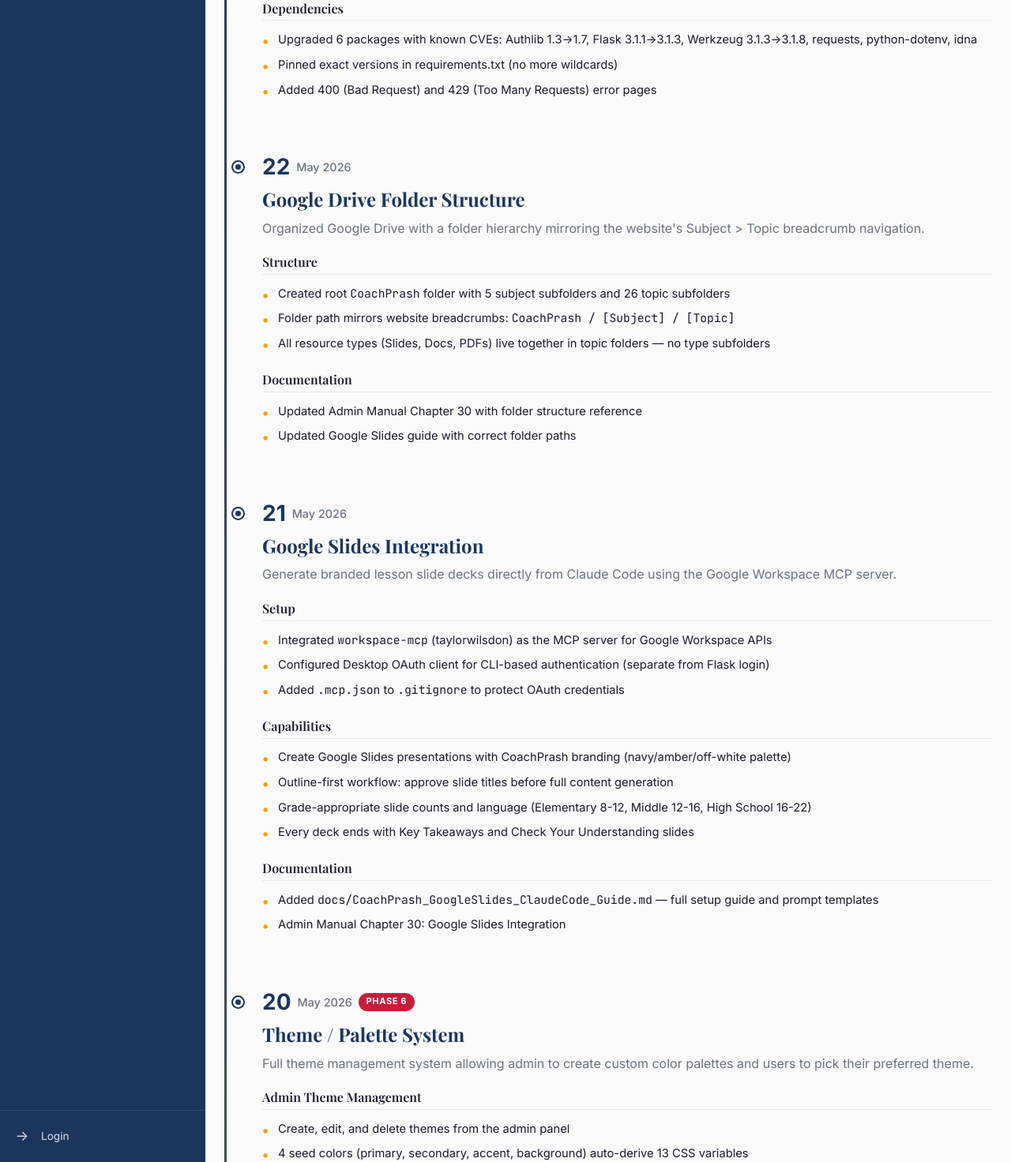
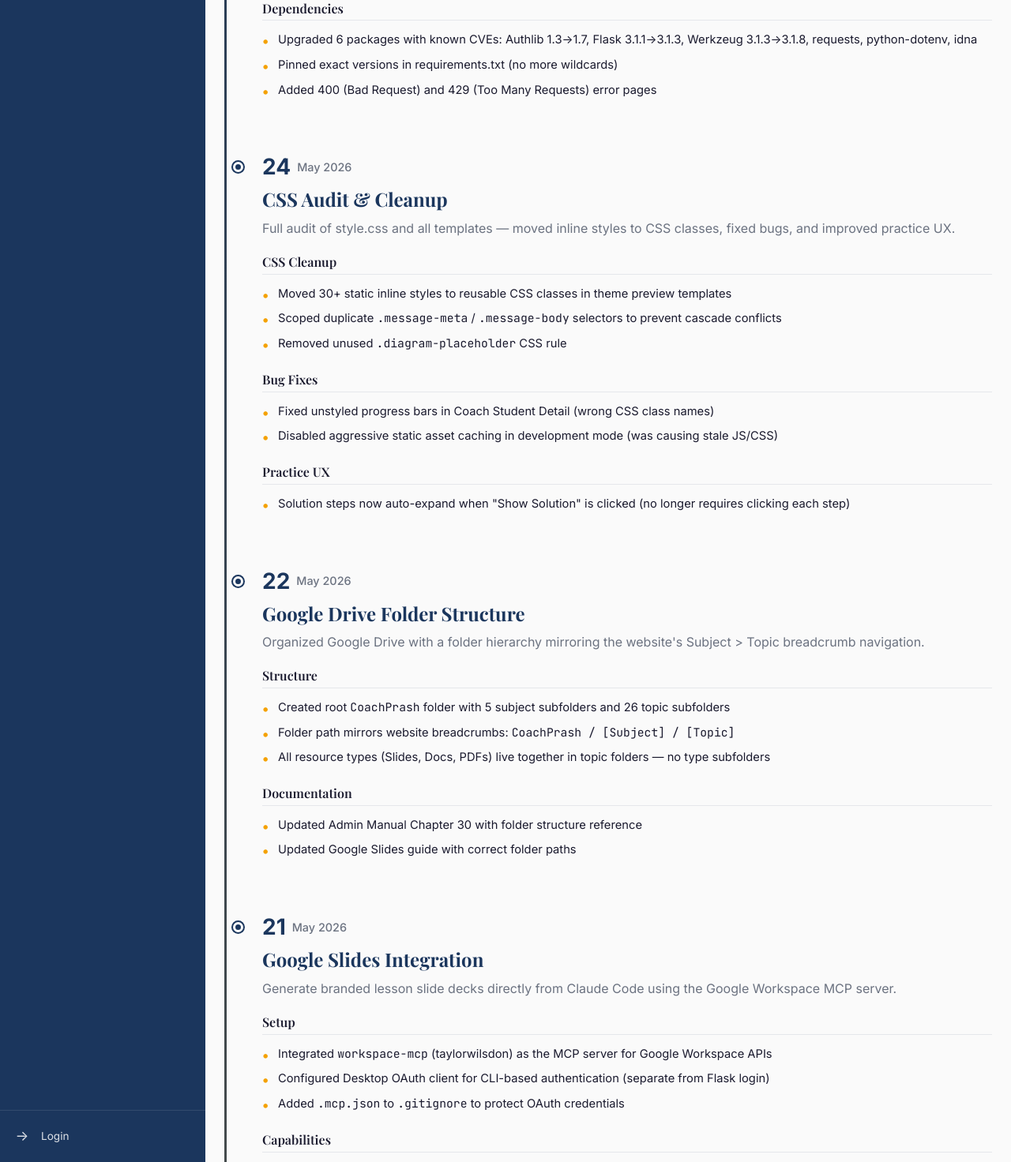
Before and after one commit to CoachPrash/CoachPrash, a Python web app: template app/templates/admin/changelog.html in a window 1280 px wide. Shown: the part 1128-2600 px from the top of the page at 79% size. Run offline with Jinja, Linux system fonts and the light colour scheme; the template is opened without the code that fills it, so the values that code supplies are empty.

Commit message:
Update changelog and admin manual for CSS audit and solution UX change
Co-Authored-By: Claude Opus 4.6 <noreply@anthropic.com>

```diff
--- a/app/templates/admin/changelog.html
+++ b/app/templates/admin/changelog.html
@@ -70,6 +70,41 @@
                             <li>Upgraded 6 packages with known CVEs: Authlib 1.3&rarr;1.7, Flask 3.1.1&rarr;3.1.3, Werkzeug 3.1.3&rarr;3.1.8, requests, python-dotenv, idna</li>
                             <li>Pinned exact versions in requirements.txt (no more wildcards)</li>
                             <li>Added 400 (Bad Request) and 429 (Too Many Requests) error pages</li>
+                        </ul>
+                    </div>
+                </div>
+            </div>
+
+            <div class="changelog-entry">
+                <div class="changelog-date">
+                    <span class="changelog-date-day">24</span>
+                    <span class="changelog-date-month">May 2026</span>
+                </div>
+                <div class="changelog-body">
+                    <h2>CSS Audit &amp; Cleanup</h2>
+                    <p class="changelog-summary">Full audit of style.css and all templates — moved inline styles to CSS classes, fixed bugs, and improved practice UX.</p>
+
+                    <div class="changelog-section">
+                        <h3>CSS Cleanup</h3>
+                        <ul>
+                            <li>Moved 30+ static inline styles to reusable CSS classes in theme preview templates</li>
+                            <li>Scoped duplicate <code>.message-meta</code> / <code>.message-body</code> selectors to prevent cascade conflicts</li>
+                            <li>Removed unused <code>.diagram-placeholder</code> CSS rule</li>
+                        </ul>
+                    </div>
+
+                    <div class="changelog-section">
+                        <h3>Bug Fixes</h3>
+                        <ul>
+                            <li>Fixed unstyled progress bars in Coach Student Detail (wrong CSS class names)</li>
+                            <li>Disabled aggressive static asset caching in development mode (was causing stale JS/CSS)</li>
+                        </ul>
+                    </div>
+
+                    <div class="changelog-section">
+                        <h3>Practice UX</h3>
+                        <ul>
+                            <li>Solution steps now auto-expand when "Show Solution" is clicked (no longer requires clicking each step)</li>
                         </ul>
                     </div>
                 </div>
```
Also changed, not shown: docs/ADMIN_MANUAL.md (+1 -1 lines).
